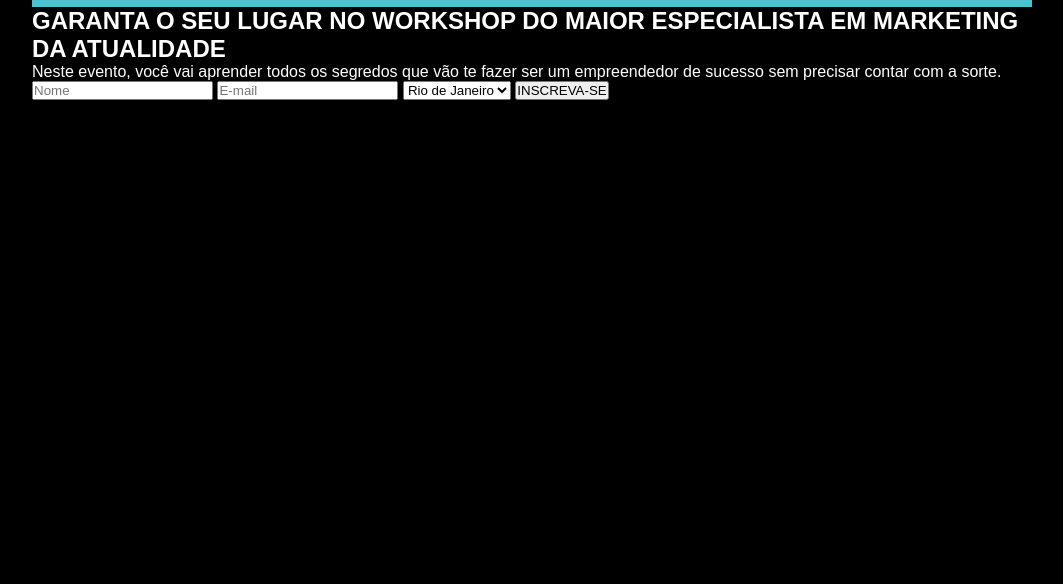
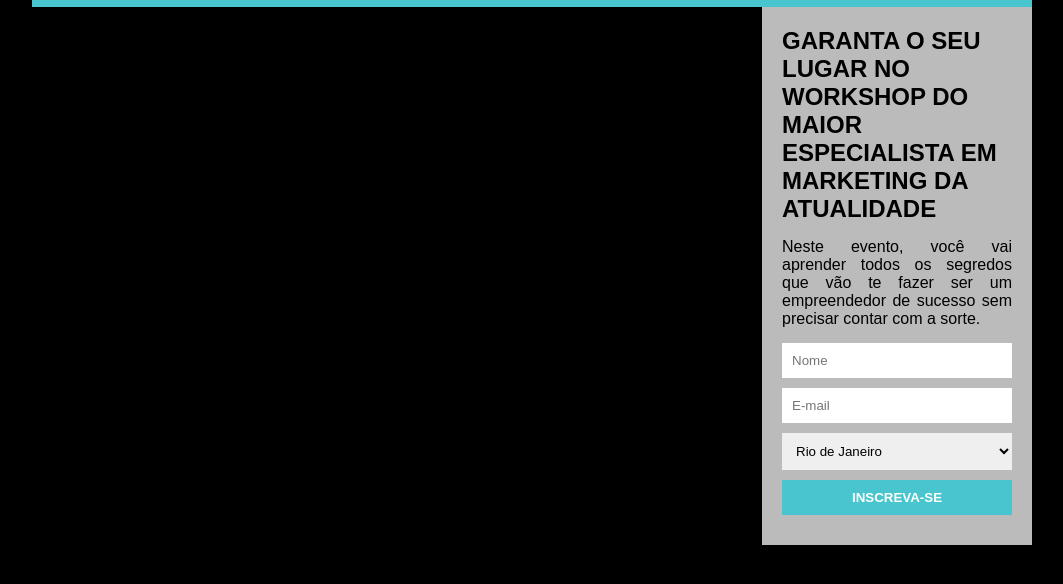
Before and after one commit to caahcavalcantte/pagina-captura, a plain HTML site: page index.html in a window 1280 px wide. Shown: the part 44-628 px from the top of the page, without its empty margins (108-1171 px from the left). Drawn offline with Linux system fonts and the light colour scheme.

Commit message:
config styles form-container e submit

```diff
--- a/css/style.css
+++ b/css/style.css
@@ -36,3 +36,29 @@ section h2 {
 section p {
     text-align: justify;
 }
+
+.form-container {
+    max-width: 230px;
+    background-color: #ffffffbb;
+    padding: 20px;
+    float: right;
+    color: #000;
+}
+
+.mb {
+    margin-bottom: 15px;
+}
+
+input, select{
+    width: 100%;
+    box-sizing: border-box;
+    padding: 10px;
+    border: none;
+    margin-bottom: 10px;
+}
+
+input[type="submit"] {
+    color: white;
+    background-color: #48c5ce;
+    font-weight: bold;
+}
--- a/index.html
+++ b/index.html
@@ -15,8 +15,8 @@
         </header>
         <section>
             <div class="form-container">
-                <h2>Garanta o seu lugar no workshop do maior especialista em marketing da atualidade</h2>
-                <p>Neste evento, você vai aprender todos os segredos que vão te fazer ser um empreendedor de sucesso sem precisar contar com a sorte.</p>
+                <h2 class="mb">Garanta o seu lugar no workshop do maior especialista em marketing da atualidade</h2>
+                <p class="mb">Neste evento, você vai aprender todos os segredos que vão te fazer ser um empreendedor de sucesso sem precisar contar com a sorte.</p>
                 <form action="">
                     <input type="text" id="name" name="name" placeholder="Nome">
                     <input type="text" id="email" name="email" placeholder="E-mail">
```
